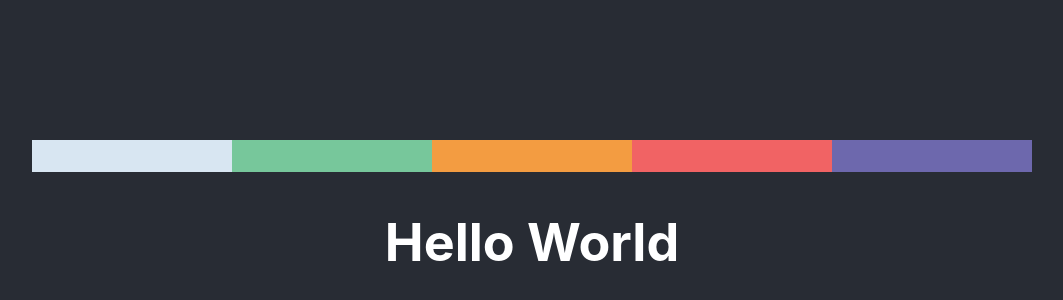
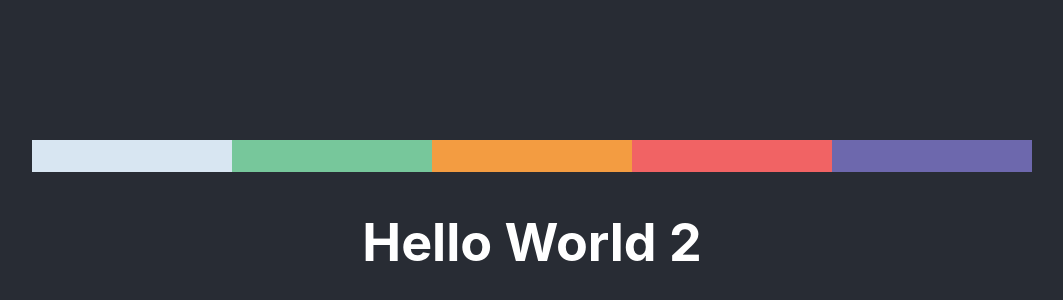
Before and after one commit to vikas807/Terraform-release_pipelines, a React (Create React App) app: page / in a window 1280 px wide. Shown: the part 420-720 px from the top of the page, without its empty margins (108-1171 px from the left). Built offline with nearby package versions, Linux system fonts and the light colour scheme.

Commit message:
fix: bug fix

```diff
--- a/src/App.js
+++ b/src/App.js
@@ -8,7 +8,7 @@ function App() {
       <header className="App-header">
         {/* <img src={logo} className="App-logo" alt="logo" /> */}
         <img src={logo} alt="logo" />
-        <h1>Hello World</h1>
+        <h1>Hello World 2</h1>
 
       </header>
     </div>
```
